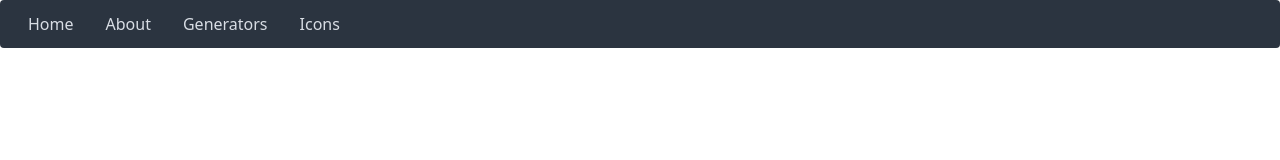
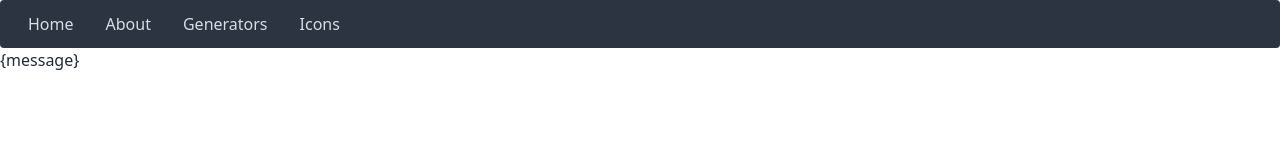
Before and after one commit to Yokosumi/useful-links, a Vue app: page / in a window 1280 px wide. Shown: the top 160 px of the page. Built offline with nearby package versions, Linux system fonts and the light colour scheme.

Commit message:
tried new method to use JSX

```diff
--- a/package.json
+++ b/package.json
@@ -18,6 +18,7 @@
   "devDependencies": {
     "@rushstack/eslint-patch": "^1.2.0",
     "@vitejs/plugin-vue": "^4.2.3",
+    "@vue/babel-plugin-jsx": "^1.1.5",
     "@vue/eslint-config-prettier": "^7.1.0",
     "autoprefixer": "^10.4.14",
     "daisyui": "^3.2.1",
--- a/src/App.vue
+++ b/src/App.vue
@@ -1,5 +1,6 @@
 <script setup>
 import { RouterLink, RouterView } from 'vue-router'
+import TestingJSX from './components/testingJSX.vue'
 </script>
 
 <template>
@@ -19,6 +20,6 @@ import { RouterLink, RouterView } from 'vue-router'
       </div>
     </nav>
   </header>
-
+  <TestingJSX></TestingJSX>
   <RouterView />
 </template>
--- /dev/null
+++ b/src/components/testingJSX.vue
@@ -0,0 +1,19 @@
+<template>
+  <div>
+    <h1>{message}</h1>
+  </div>
+</template>
+
+<script>
+import { defineComponent, ref } from 'vue'
+
+export default defineComponent({
+  setup() {
+    const message = ref('Hello, World!')
+
+    return {
+      message
+    }
+  }
+})
+</script>
--- a/src/router/index.js
+++ b/src/router/index.js
@@ -6,7 +6,6 @@ import IconsView from '../views/IconsView.vue'
 
 const router = createRouter({
   history: createWebHistory(import.meta.env.BASE_URL),
-  useEslint: false,
   routes: [
     {
       path: '/home',
```
Also changed, not shown: .eslintrc.cjs (deleted), 1 other file (tests, documents, lock files or other folders).
